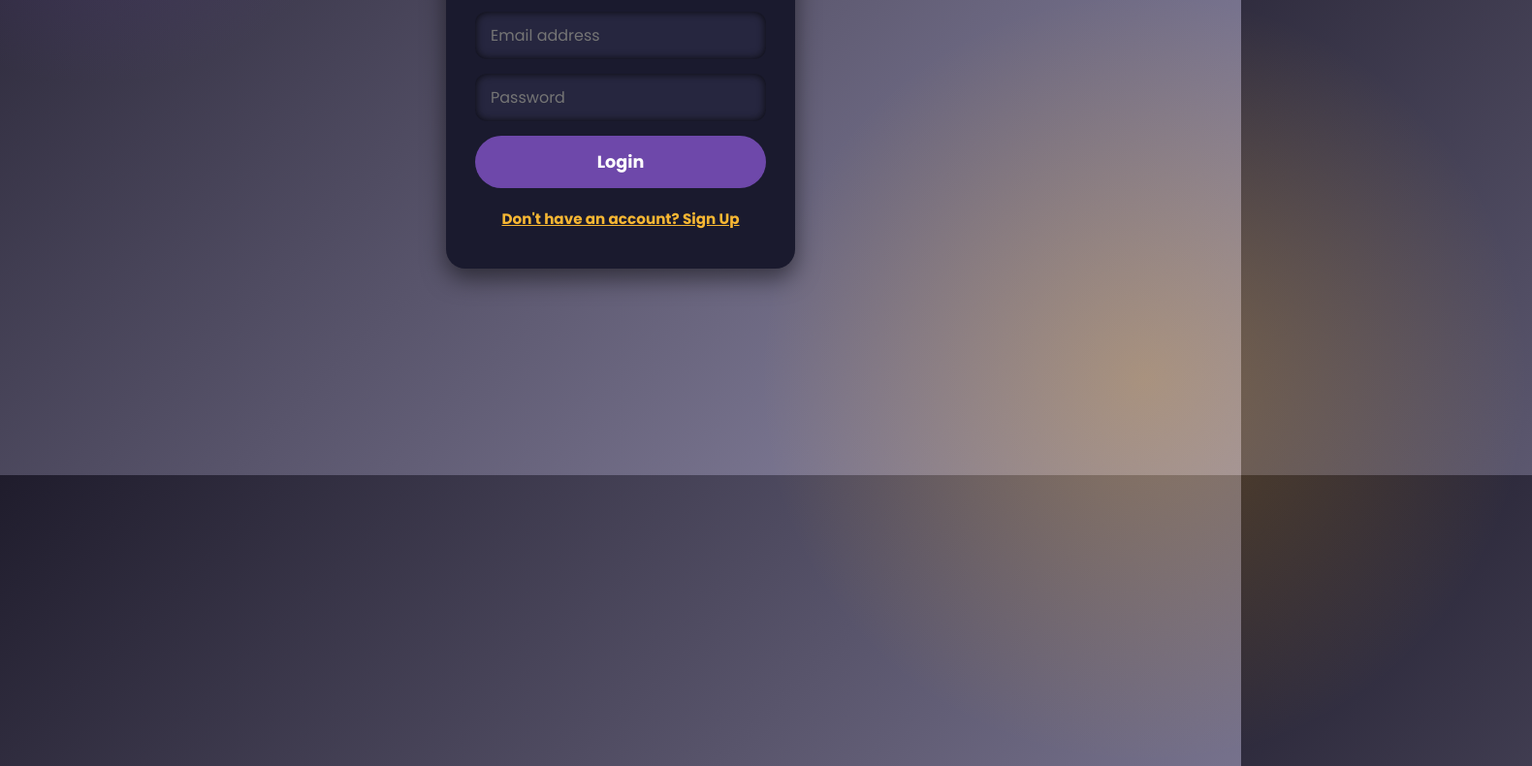
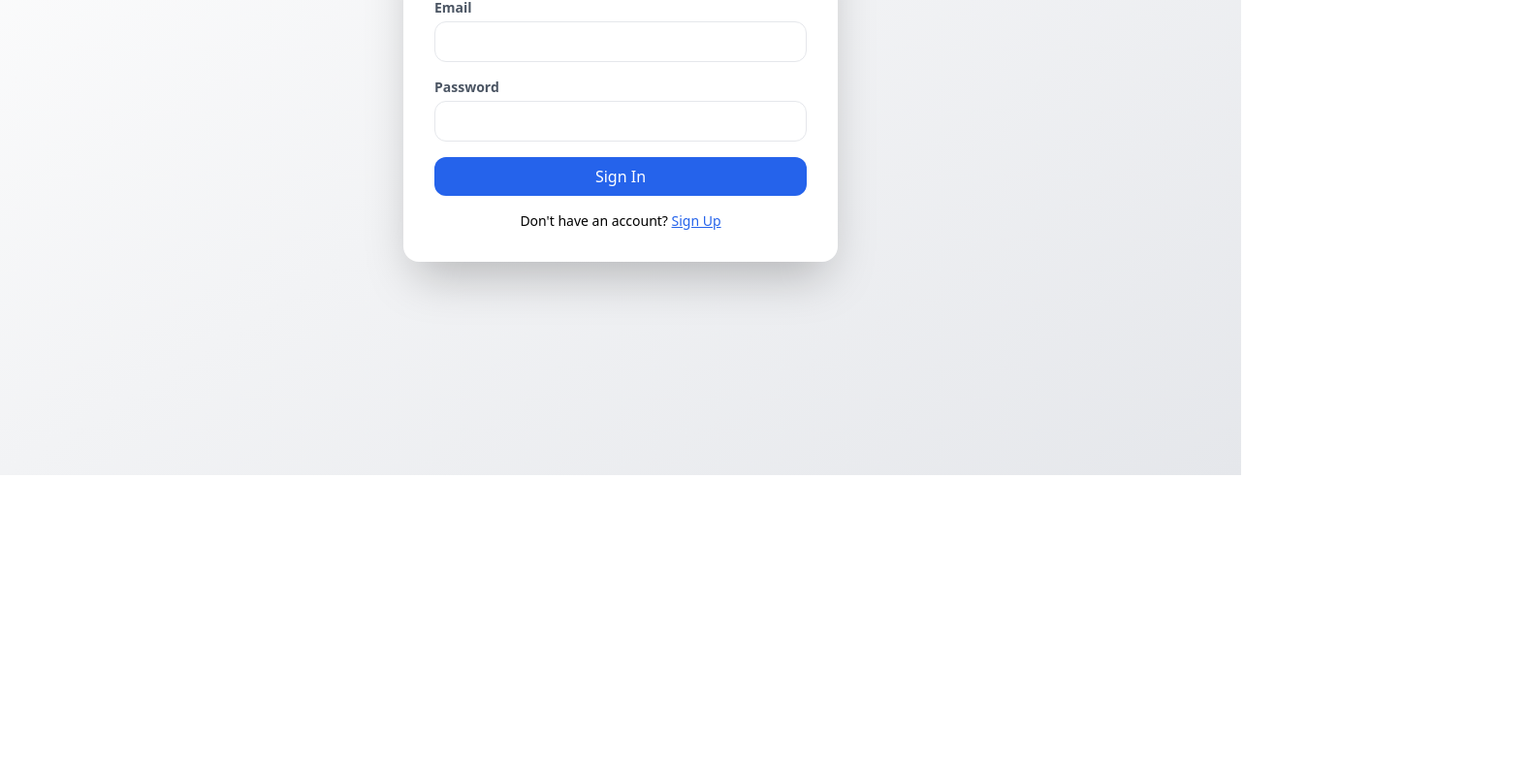
Before and after one commit to Qturn-code/Xboxmail, a plain HTML site: page auth.html in a window 1280 px wide. Shown: the part 310-1100 px from the top of the page at 97% size, 1580 px wide, since content can reach past the window. After the commit the page ends 800 px from the top, so only its background shows below. Drawn offline with nearby package versions, Linux system fonts and the light colour scheme.

Commit message:
Update auth.html
Combine sign-in, sign-up, and email verification into single auth page with dynamic navigation

```diff
--- a/auth.html
+++ b/auth.html
@@ -1,178 +1,103 @@
 <!DOCTYPE html>
-<html lang="en" >
+<html lang="en">
 <head>
   <meta charset="UTF-8" />
-  <meta name="viewport" content="width=device-width, initial-scale=1" />
-  <title>XBoxmail – Sign Up / Sign In</title>
-  <link href="https://fonts.googleapis.com/css2?family=Poppins:wght@400;700&display=swap" rel="stylesheet" />
-  <style>
-    /* Reset */
-    * {
-      box-sizing: border-box;
-      margin: 0;
-      padding: 0;
-      font-family: 'Poppins', sans-serif;
-    }
-    body {
-      background: linear-gradient(135deg, #1f1c2c, #928dab);
-      min-height: 100vh;
-      display: flex;
-      justify-content: center;
-      align-items: center;
-      color: #e0e0e0;
-      padding: 20px;
-      position: relative;
-      overflow: hidden;
-      text-align: center;
-    }
-    /* Artistic circles background */
-    body::before {
-      content: "";
-      position: absolute;
-      width: 600px;
-      height: 600px;
-      background: radial-gradient(circle at center, #6e48aa 0%, transparent 70%);
-      border-radius: 50%;
-      top: -200px;
-      left: -200px;
-      opacity: 0.3;
-      z-index: 0;
-    }
-    body::after {
-      content: "";
-      position: absolute;
-      width: 800px;
-      height: 800px;
-      background: radial-gradient(circle at center, #f7b733 0%, transparent 70%);
-      border-radius: 50%;
-      bottom: -300px;
-      right: -300px;
-      opacity: 0.3;
-      z-index: 0;
-    }
-    .container {
-      background: #1a1a2e;
-      padding: 40px 30px;
-      border-radius: 20px;
-      box-shadow: 0 10px 25px rgba(0,0,0,0.5);
-      width: 360px;
-      max-width: 95vw;
-      position: relative;
-      z-index: 1;
-    }
-    h2 {
-      margin-bottom: 20px;
-      font-weight: 700;
-      font-size: 2rem;
-      color: #e0e0e0;
-      text-shadow: 0 0 10px rgba(255,255,255,0.2);
-    }
-    form {
-      display: flex;
-      flex-direction: column;
-      gap: 15px;
-    }
-    input[type="text"],
-    input[type="email"],
-    input[type="password"] {
-      padding: 12px 16px;
-      border-radius: 12px;
-      border: none;
-      font-size: 1rem;
-      outline: none;
-      background: #26263f;
-      color: #e0e0e0;
-      box-shadow: inset 0 0 8px rgba(0,0,0,0.8);
-      transition: box-shadow 0.3s ease;
-    }
-    input[type="text"]:focus,
-    input[type="email"]:focus,
-    input[type="password"]:focus {
-      box-shadow: 0 0 10px #6e48aa;
-      background: #3a3a61;
-    }
-    button {
-      background: #6e48aa;
-      padding: 14px;
-      border-radius: 50px;
-      border: none;
-      font-weight: 700;
-      font-size: 1.1rem;
-      color: white;
-      cursor: pointer;
-      transition: background 0.3s ease;
-    }
-    button:hover {
-      background: #8e66c4;
-    }
-    .toggle-text {
-      margin-top: 20px;
-      font-size: 0.95rem;
-      color: #ccc;
-      user-select: none;
-    }
-    .toggle-text span {
-      color: #f7b733;
-      font-weight: 700;
-      cursor: pointer;
-      text-decoration: underline;
-    }
-  </style>
+  <meta name="viewport" content="width=device-width, initial-scale=1.0"/>
+  <title>XBoxMail Auth</title>
+  <link href="https://cdn.jsdelivr.net/npm/tailwindcss@2.2.19/dist/tailwind.min.css" rel="stylesheet" />
+  <script src="https://cdn.jsdelivr.net/npm/@supabase/supabase-js"></script>
 </head>
-<body>
+<body class="bg-gradient-to-br from-white to-gray-200 min-h-screen flex items-center justify-center">
+  <div class="w-full max-w-md p-8 bg-white rounded-2xl shadow-2xl">
 
-  <div class="container" id="auth-container">
-    <h2 id="form-title">Login to XBoxmail</h2>
+    <!-- Sign In Page -->
+    <section id="signin-page" class="auth-section">
+      <h2 class="text-2xl font-bold text-center mb-6 text-gray-800">Sign In to XBoxMail</h2>
+      <form id="signin-form" class="space-y-4">
+        <div>
+          <label class="block text-sm font-semibold text-gray-600">Email</label>
+          <input type="email" id="signin-email" required class="w-full mt-1 px-4 py-2 border rounded-xl" />
+        </div>
+        <div>
+          <label class="block text-sm font-semibold text-gray-600">Password</label>
+          <input type="password" id="signin-password" required class="w-full mt-1 px-4 py-2 border rounded-xl" />
+        </div>
+        <button type="submit" class="w-full bg-blue-600 text-white py-2 rounded-xl hover:bg-blue-700">Sign In</button>
+      </form>
+      <p class="mt-4 text-center text-sm">Don't have an account? <a href="#" class="text-blue-600 underline" onclick="showPage('signup-page')">Sign Up</a></p>
+      <p id="signin-error" class="text-red-500 text-sm mt-4 hidden text-center"></p>
+    </section>
 
-    <form id="login-form">
-      <input type="email" id="login-email" placeholder="Email address" required />
-      <input type="password" id="login-password" placeholder="Password" required />
-      <button type="submit">Login</button>
-    </form>
+    <!-- Sign Up Page -->
+    <section id="signup-page" class="auth-section hidden">
+      <h2 class="text-2xl font-bold text-center mb-6 text-gray-800">Create XBoxMail Account</h2>
+      <form id="signup-form" class="space-y-4">
+        <div>
+          <label class="block text-sm font-semibold text-gray-600">Email</label>
+          <input type="email" id="signup-email" required class="w-full mt-1 px-4 py-2 border rounded-xl" />
+        </div>
+        <div>
+          <label class="block text-sm font-semibold text-gray-600">Password</label>
+          <input type="password" id="signup-password" required class="w-full mt-1 px-4 py-2 border rounded-xl" />
+        </div>
+        <button type="submit" class="w-full bg-blue-600 text-white py-2 rounded-xl hover:bg-blue-700">Sign Up</button>
+      </form>
+      <p class="mt-4 text-center text-sm">Already have an account? <a href="#" class="text-blue-600 underline" onclick="showPage('signin-page')">Sign In</a></p>
+      <p id="signup-error" class="text-red-500 text-sm mt-4 hidden text-center"></p>
+    </section>
 
-    <form id="signup-form" style="display:none;">
-      <input type="text" id="signup-name" placeholder="Full Name" required />
-      <input type="email" id="signup-email" placeholder="Email address" required />
-      <input type="password" id="signup-password" placeholder="Password" required />
-      <button type="submit">Sign Up</button>
-    </form>
+    <!-- Email Verification Page -->
+    <section id="verify-page" class="auth-section hidden">
+      <h2 class="text-2xl font-bold text-center text-gray-800 mb-4">Verify Your Email</h2>
+      <p class="text-center text-sm text-gray-600 mb-4">A verification link has been sent to your email. Please check your inbox and verify your email to continue.</p>
+      <p class="text-center text-sm text-blue-600 mt-6"><a href="#" onclick="showPage('signin-page')">Back to Sign In</a></p>
+    </section>
 
-    <p class="toggle-text">
-      <span id="toggle-link">Don't have an account? Sign Up</span>
-    </p>
   </div>
 
   <script>
-    const container = document.getElementById('auth-container');
-    const toggleLink = document.getElementById('toggle-link');
-    const formTitle = document.getElementById('form-title');
-    const loginForm = document.getElementById('login-form');
-    const signupForm = document.getElementById('signup-form');
+    const SUPABASE_URL = "https://tqaakhtfgpdmiyhssehk.supabase.co";
+    const SUPABASE_KEY = "eyJhbGciOiJIUzI1NiIsInR5cCI6IkpXVCJ9.eyJpc3MiOiJzdXBhYmFzZSIsInJlZiI6InRxYWFraHRmZ3BkbWl5aHNzZWhrIiwicm9sZSI6ImFub24iLCJpYXQiOjE3NTMwOTQyMjYsImV4cCI6MjA2ODY3MDIyNn0.IcjbqHD2v9XQz0zpasTclcev7IsvbFxcs_y2h7AwSHc";
 
-    toggleLink.addEventListener('click', () => {
-      if (loginForm.style.display !== 'none') {
-        loginForm.style.display = 'none';
-        signupForm.style.display = 'flex';
-        formTitle.textContent = 'Create your XBoxmail Account';
-        toggleLink.textContent = 'Already have an account? Login';
+    const supabase = supabase.createClient(SUPABASE_URL, SUPABASE_KEY);
+
+    function showPage(pageId) {
+      document.querySelectorAll('.auth-section').forEach(section => section.classList.add('hidden'));
+      document.getElementById(pageId).classList.remove('hidden');
+    }
+
+    // Sign Up
+    document.getElementById('signup-form').addEventListener('submit', async (e) => {
+      e.preventDefault();
+      const email = document.getElementById('signup-email').value;
+      const password = document.getElementById('signup-password').value;
+      const { error } = await supabase.auth.signUp({ email, password });
+
+      if (error) {
+        const signupError = document.getElementById('signup-error');
+        signupError.textContent = error.message;
+        signupError.classList.remove('hidden');
       } else {
-        loginForm.style.display = 'flex';
-        signupForm.style.display = 'none';
-        formTitle.textContent = 'Login to XBoxmail';
-        toggleLink.textContent = "Don't have an account? Sign Up";
+        showPage('verify-page');
       }
     });
 
-    loginForm.addEventListener('submit', e => {
+    // Sign In
+    document.getElementById('signin-form').addEventListener('submit', async (e) => {
       e.preventDefault();
-      alert('Login functionality coming soon!');
-    });
+      const email = document.getElementById('signin-email').value;
+      const password = document.getElementById('signin-password').value;
+      const { error, user } = await supabase.auth.signInWithPassword({ email, password });
 
-    signupForm.addEventListener('submit', e => {
-      e.preventDefault();
-      alert('Signup functionality coming soon!');
+      const signinError = document.getElementById('signin-error');
+      if (error) {
+        signinError.textContent = error.message;
+        signinError.classList.remove('hidden');
+      } else {
+        // Redirect or move to app dashboard here
+        alert('Sign in successful!');
+      }
     });
   </script>
-
 </body>
 </html>
```
